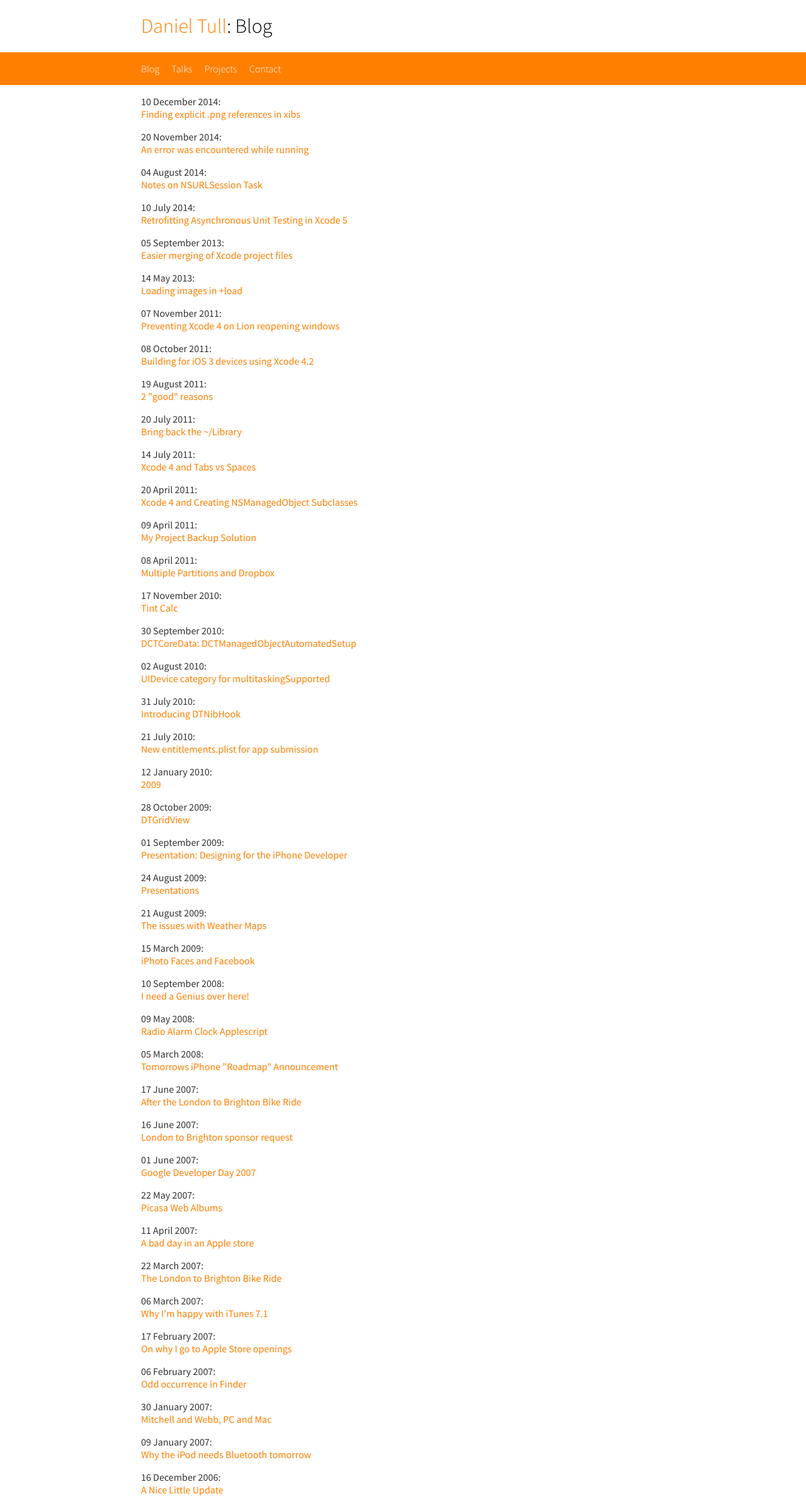
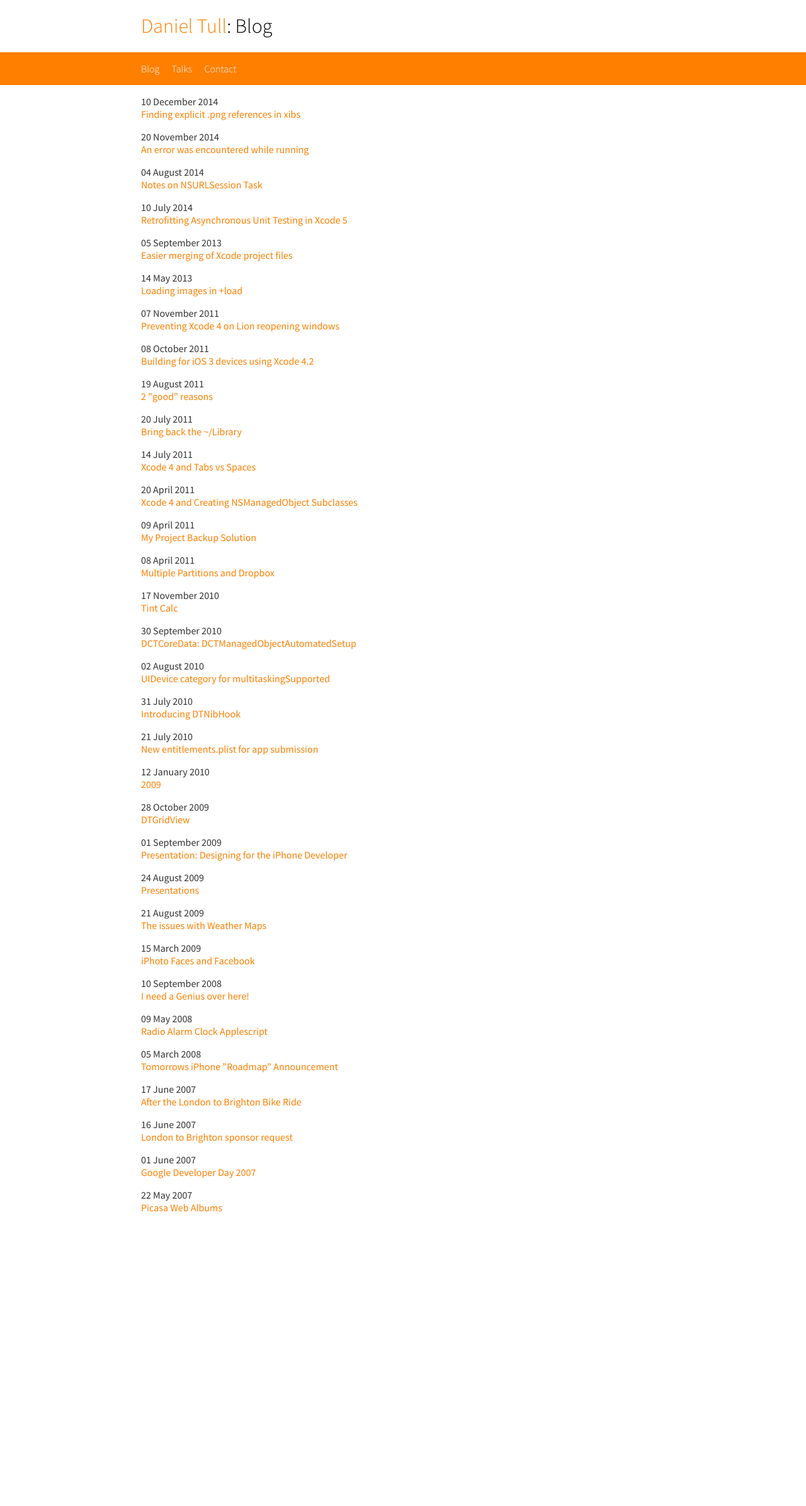
Before and after one commit to danielctull/danielctull.github.com, a Jekyll site: the page beta/blog.html, which Jekyll copies as it is, in a window 1280 px wide. Shown: the whole page at 63% size. Built offline with Jekyll 4.4.1, drawn with Linux system fonts in a browser that asks for light colours; after the commit the page ends 1943 px from its top, so only the background shows below that.

Commit message:
Updated beta style

```diff
--- a/beta/blog.html
+++ b/beta/blog.html
@@ -20,91 +20,139 @@
 				<ul>
 					<li><a href="blog.html">Blog</a></li>
 					<li><a href="presentations.html">Talks</a></li>
-					<li><a href="projects.html">Projects</a></li>
 					<li><a href="contact.html">Contact</a></li>
 				</ul>
 			</div>
 		</div>
         <div class="page">
             <ul class="archive">
-                <li>10 December 2014: <a href="/blog/2014/12/10/finding-explicit-png-references-in-xibs">Finding explicit .png references in xibs</a></li>
-                <li>20 November 2014: <a href="/blog/2014/11/20/an-error-was-encountered-while-running">An error was encountered while running</a>
+                <li>
+					<span class="date">10 December 2014</span>
+					<span class="title"><a href="/blog/2014/12/10/finding-explicit-png-references-in-xibs">Finding explicit .png references in xibs</a></span>
+				</li>
+				<li>
+					<span class="date">20 November 2014</span>
+					<span class="title"><a href="/blog/2014/11/20/an-error-was-encountered-while-running">An error was encountered while running</a></span>
                 </li>
-                <li>04 August 2014: <a href="/blog/2014/08/04/notes-on-nsurlsession-task">Notes on NSURLSession Task</a>
+                <li>
+					<span class="date">04 August 2014</span>
+					<span class="title"><a href="/blog/2014/08/04/notes-on-nsurlsession-task">Notes on NSURLSession Task</a></span>
                 </li>
-                <li>10 July 2014: <a href="/blog/2014/07/10/retrofitting-asynchronous-unit-testing-in-xcode-5">Retrofitting Asynchronous Unit Testing in Xcode 5</a>
+                <li>
+					<span class="date">10 July 2014</span>
+					<span class="title"><a href="/blog/2014/07/10/retrofitting-asynchronous-unit-testing-in-xcode-5">Retrofitting Asynchronous Unit Testing in Xcode 5</a></span>
                 </li>
-                <li>05 September 2013: <a href="/blog/2013/09/05/easier-merging-of-xcode-project-files">Easier merging of Xcode project files</a>
+                <li>
+					<span class="date">05 September 2013</span>
+					<span class="title"><a href="/blog/2013/09/05/easier-merging-of-xcode-project-files">Easier merging of Xcode project files</a></span>
                 </li>
-                <li>14 May 2013: <a href="/blog/2013/05/14/loading-images-in-load">Loading images in +load</a>
+                <li>
+					<span class="date">14 May 2013</span>
+					<span class="title"><a href="/blog/2013/05/14/loading-images-in-load">Loading images in +load</a></span>
                 </li>
-                <li>07 November 2011: <a href="/blog/2011/11/07/preventing-xcode-4-on-lion-reopening-windows">Preventing Xcode 4 on Lion reopening windows</a>
+                <li>
+					<span class="date">07 November 2011</span>
+					<span class="title"><a href="/blog/2011/11/07/preventing-xcode-4-on-lion-reopening-windows">Preventing Xcode 4 on Lion reopening windows</a></span>
                 </li>
-                <li>08 October 2011: <a href="/blog/2011/10/08/building-for-ios-3-devices-using-xcode-4-2">Building for iOS 3 devices using Xcode 4.2</a>
+                <li>
+					<span class="date">08 October 2011</span>
+					<span class="title"><a href="/blog/2011/10/08/building-for-ios-3-devices-using-xcode-4-2">Building for iOS 3 devices using Xcode 4.2</a></span>
                 </li>
-                <li>19 August 2011: <a href="/blog/2011/08/19/2-good-reasons">2 "good" reasons</a>
+                <li>
+					<span class="date">19 August 2011</span>
+					<span class="title"><a href="/blog/2011/08/19/2-good-reasons">2 "good" reasons</a></span>
                 </li>
-                <li>20 July 2011: <a href="/blog/2011/07/20/bring-back-the-library">Bring back the ~/Library</a>
+                <li>
+					<span class="date">20 July 2011</span>
+					<span class="title"><a href="/blog/2011/07/20/bring-back-the-library">Bring back the ~/Library</a></span>
                 </li>
-                <li>14 July 2011: <a href="/blog/2011/07/14/xcode-4-and-tabs-vs-spaces">Xcode 4 and Tabs vs Spaces</a>
+                <li>
+					<span class="date">14 July 2011</span>
+					<span class="title"><a href="/blog/2011/07/14/xcode-4-and-tabs-vs-spaces">Xcode 4 and Tabs vs Spaces</a></span>
                 </li>
-                <li>20 April 2011: <a href="/blog/2011/04/20/xcode-4-and-creating-nsmanagedobject-subclasses">Xcode 4 and Creating NSManagedObject Subclasses</a>
+                <li>
+					<span class="date">20 April 2011</span>
+					<span class="title"><a href="/blog/2011/04/20/xcode-4-and-creating-nsmanagedobject-subclasses">Xcode 4 and Creating NSManagedObject Subclasses</a></span>
                 </li>
-                <li>09 April 2011: <a href="/blog/2011/04/09/my-project-backup-solution">My Project Backup Solution</a>
+                <li>
+					<span class="date">09 April 2011</span>
+					<span class="title"><a href="/blog/2011/04/09/my-project-backup-solution">My Project Backup Solution</a></span>
                 </li>
-                <li>08 April 2011: <a href="/blog/2011/04/08/multiple-partitions-and-dropbox">Multiple Partitions and Dropbox</a>
+                <li>
+					<span class="date">08 April 2011</span>
+					<span class="title"><a href="/blog/2011/04/08/multiple-partitions-and-dropbox">Multiple Partitions and Dropbox</a></span>
                 </li>
-                <li>17 November 2010: <a href="/blog/2010/11/17/tint-calc">Tint Calc</a>
+                <li>
+					<span class="date">17 November 2010</span>
+					<span class="title"><a href="/blog/2010/11/17/tint-calc">Tint Calc</a></span>
                 </li>
-                <li>30 September 2010: <a href="/blog/2010/09/30/dctcoredata-dctmanagedobjectautomatedsetup">DCTCoreData: DCTManagedObjectAutomatedSetup</a>
+                <li>
+					<span class="date">30 September 2010</span>
+					<span class="title"><a href="/blog/2010/09/30/dctcoredata-dctmanagedobjectautomatedsetup">DCTCoreData: DCTManagedObjectAutomatedSetup</a></span>
                 </li>
-                <li>02 August 2010: <a href="/blog/2010/08/02/uidevice-category-for-multitaskingsupported">UIDevice category for multitaskingSupported</a>
+                <li>
+					<span class="date">02 August 2010</span>
+					<span class="title"><a href="/blog/2010/08/02/uidevice-category-for-multitaskingsupported">UIDevice category for multitaskingSupported</a></span>
                 </li>
-                <li>31 July 2010: <a href="/blog/2010/07/31/introducing-dtnibhook">Introducing DTNibHook</a>
+                <li>
+					<span class="date">31 July 2010</span>
+					<span class="title"><a href="/blog/2010/07/31/introducing-dtnibhook">Introducing DTNibHook</a></span>
                 </li>
-                <li>21 July 2010: <a href="/blog/2010/07/21/new-entitlements-plist-requirement-for-app-submission">New entitlements.plist for app submission</a>
+                <li>
+					<span class="date">21 July 2010</span>
+					<span class="title"><a href="/blog/2010/07/21/new-entitlements-plist-requirement-for-app-submission">New entitlements.plist for app submission</a></span>
                 </li>
-                <li>12 January 2010: <a href="/blog/2010/01/12/2009">2009</a>
+                <li>
+					<span class="date">12 January 2010</span>
+					<span class="title"><a href="/blog/2010/01/12/2009">2009</a></span>
                 </li>
-                <li>28 October 2009: <a href="/blog/2009/10/28/dtgridview">DTGridView</a>
+                <li>
+					<span class="date">28 October 2009</span>
+					<span class="title"><a href="/blog/2009/10/28/dtgridview">DTGridView</a></span>
                 </li>
-                <li>01 September 2009: <a href="/blog/2009/09/01/presentation-designing-for-the-iphone-developer">Presentation: Designing for the iPhone Developer</a>
+                <li>
+					<span class="date">01 September 2009</span>
+					<span class="title"><a href="/blog/2009/09/01/presentation-designing-for-the-iphone-developer">Presentation: Designing for the iPhone Developer</a></span>
                 </li>
-                <li>24 August 2009: <a href="/blog/2009/08/24/presentations">Presentations</a>
+                <li>
+					<span class="date">24 August 2009</span>
+					<span class="title"><a href="/blog/2009/08/24/presentations">Presentations</a></span>
                 </li>
-                <li>21 August 2009: <a href="/blog/2009/08/21/weather-maps-issues">The issues with Weather Maps</a>
+                <li>
+					<span class="date">21 August 2009</span>
+					<span class="title"><a href="/blog/2009/08/21/weather-maps-issues">The issues with Weather Maps</a></span>
                 </li>
-                <li>15 March 2009: <a href="/blog/2009/03/15/iphoto-faces-and-facebook">iPhoto Faces and Facebook</a>
+                <li>
+					<span class="date">15 March 2009</span>
+					<span class="title"><a href="/blog/2009/03/15/iphoto-faces-and-facebook">iPhoto Faces and Facebook</a></span>
                 </li>
-                <li>10 September 2008: <a href="/blog/2008/09/10/i-need-a-genius-over-here">I need a Genius over here!</a>
+                <li>
+					<span class="date">10 September 2008</span>
+					<span class="title"><a href="/blog/2008/09/10/i-need-a-genius-over-here">I need a Genius over here!</a></span>
                 </li>
-                <li>09 May 2008: <a href="/blog/2008/05/09/radio-alarm-clock-applescript">Radio Alarm Clock Applescript</a>
+                <li>
+					<span class="date">09 May 2008</span>
+					<span class="title"><a href="/blog/2008/05/09/radio-alarm-clock-applescript">Radio Alarm Clock Applescript</a></span>
                 </li>
-                <li>05 March 2008: <a href="/blog/2008/03/05/tomorrows-iphone-roadmap-announcement">Tomorrows iPhone "Roadmap" Announcement</a>
+                <li>
+					<span class="date">05 March 2008</span>
+					<span class="title"><a href="/blog/2008/03/05/tomorrows-iphone-roadmap-announcement">Tomorrows iPhone "Roadmap" Announcement</a></span>
                 </li>
-                <li>17 June 2007: <a href="/blog/2007/06/17/after-the-london-to-brighton-bike-ride">After the London to Brighton Bike Ride</a>
+                <li>
+					<span class="date">17 June 2007</span>
+					<span class="title"><a href="/blog/2007/06/17/after-the-london-to-brighton-bike-ride">After the London to Brighton Bike Ride</a></span>
                 </li>
-                <li>16 June 2007: <a href="/blog/2007/06/16/london-to-brighton-sponsor-request">London to Brighton sponsor request</a>
+                <li>
+					<span class="date">16 June 2007</span>
+					<span class="title"><a href="/blog/2007/06/16/london-to-brighton-sponsor-request">London to Brighton sponsor request</a></span>
                 </li>
-                <li>01 June 2007: <a href="/blog/2007/06/01/google-developer-day-2007">Google Developer Day 2007</a>
+                <li>
+					<span class="date">01 June 2007</span>
+					<span class="title"><a href="/blog/2007/06/01/google-developer-day-2007">Google Developer Day 2007</a></span>
                 </li>
-                <li>22 May 2007: <a href="/blog/2007/05/22/picasa-web-albums">Picasa Web Albums</a>
-                </li>
-                <li>11 April 2007: <a href="/blog/2007/04/11/a-bad-day-in-an-apple-store">A bad day in an Apple store</a>
-                </li>
-                <li>22 March 2007: <a href="/blog/2007/03/22/the-london-to-brighton-bike-ride">The London to Brighton Bike Ride</a>
-                </li>
-                <li>06 March 2007: <a href="/blog/2007/03/06/why-im-happy-with-itunes-7-1">Why I'm happy with iTunes 7.1</a>
-                </li>
-                <li>17 February 2007: <a href="/blog/2007/02/17/on-why-i-go-to-apple-store-openings">On why I go to Apple Store openings</a>
-                </li>
-                <li>06 February 2007: <a href="/blog/2007/02/06/odd-occurrence-in-finder">Odd occurrence in Finder</a>
-                </li>
-                <li>30 January 2007: <a href="/blog/2007/01/30/mitchell-and-webb-pc-and-mac">Mitchell and Webb, PC and Mac</a>
-                </li>
-                <li>09 January 2007: <a href="/blog/2007/01/09/why-the-ipod-needs-bluetooth-tomorrow">Why the iPod needs Bluetooth tomorrow</a>
-                </li>
-                <li>16 December 2006: <a href="/blog/2006/12/16/a-nice-little-update">A Nice Little Update</a>
+                <li>
+					<span class="date">22 May 2007</span>
+					<span class="title"><a href="/blog/2007/05/22/picasa-web-albums">Picasa Web Albums</a></span>
                 </li>
             </ul>
         </div>
--- a/beta/contact.html
+++ b/beta/contact.html
@@ -17,7 +17,6 @@
 				<ul>
 					<li><a href="blog.html">Blog</a></li>
 					<li><a href="presentations.html">Talks</a></li>
-					<li><a href="projects.html">Projects</a></li>
 					<li><a href="contact.html">Contact</a></li>
 				</ul>
 			</div>
--- a/beta/home.html
+++ b/beta/home.html
@@ -20,7 +20,6 @@
 				<ul>
 					<li><a href="blog.html">Blog</a></li>
 					<li><a href="presentations.html">Talks</a></li>
-					<li><a href="projects.html">Projects</a></li>
 					<li><a href="contact.html">Contact</a></li>
 				</ul>
 			</div>
--- a/beta/list.css
+++ b/beta/list.css
@@ -12,5 +12,24 @@ ul.archive li {
 }
 
 ul.archive a {
+}
+
+ul.archive .date {
+    font-weight: 400;
     display: block;
+    text-align: left;
+    margin:0;
 }
+
+ul.archive .extra {
+    display: inline-block;
+    margin-left: 4px;
+}
+
+ul.archive .extra:before {
+    content: "[";
+}
+
+ul.archive .extra:after {
+    content: "]";
+}
--- a/beta/style.css
+++ b/beta/style.css
@@ -105,6 +105,7 @@ div.page {
 
 pre {
     overflow-x: scroll;
+    font-family: "Menlo", "Source Code Pro", monospace;
 }
 
 .date {
```
Also changed, not shown: beta/presentations.html (+92 -22 lines).
